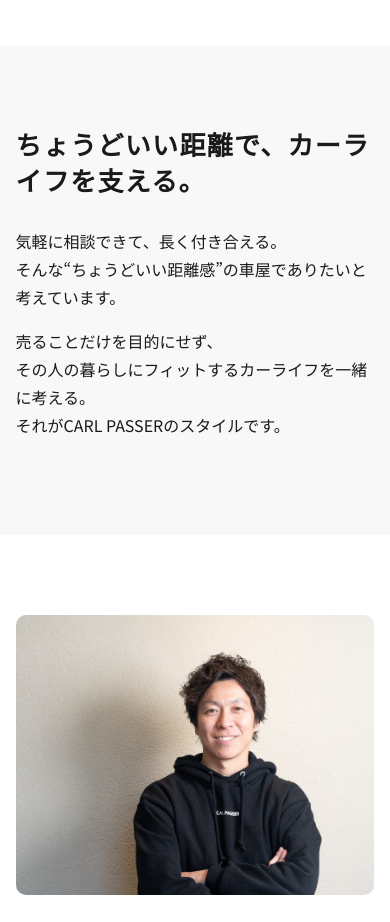
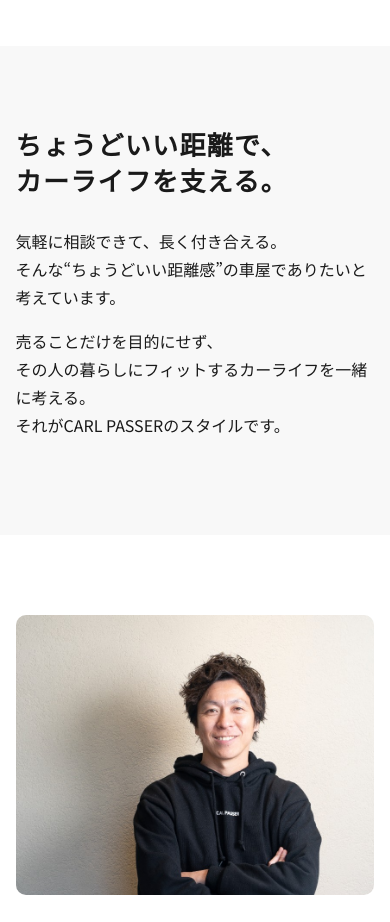
Before and after one commit to CARLPASSER/carlpasser-web, a plain HTML site: page about.html in a window 390 px wide. Shown: the part 1240-2162 px from the top of the page. Drawn offline with Linux system fonts and the light colour scheme; a web font is replaced by a local one.

Commit message:
Adjust mobile line break for about heading

```diff
--- a/about.html
+++ b/about.html
@@ -112,7 +112,7 @@
 
     <section class="brand-section brand-muted fade-up">
         <div class="brand-container">
-            <h2>ちょうどいい距離で、カーライフを支える。</h2>
+            <h2>ちょうどいい距離で、<br class="about-concept-mobile-br">カーライフを支える。</h2>
             <p class="brand-text">
                 気軽に相談できて、長く付き合える。<br>
                 そんな“ちょうどいい距離感”の車屋でありたいと考えています。
```
